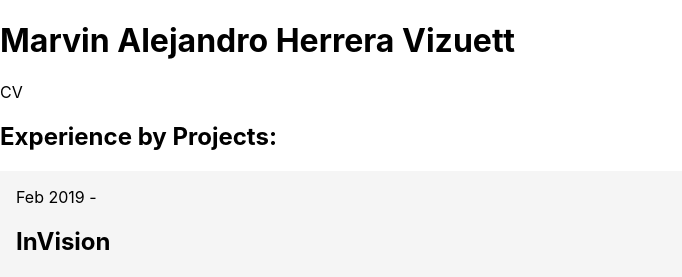
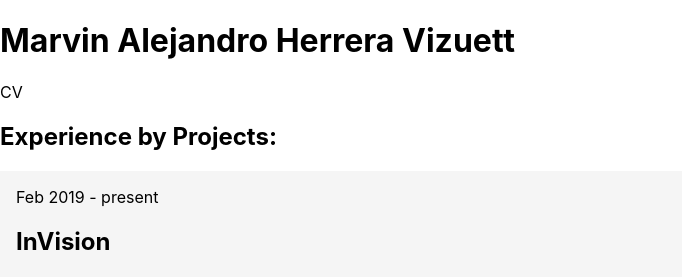
Before and after one commit to marvinahv/marvinahv.github.io, a React (Create React App) app: page / in a window 1280 px wide. Shown: the top 277 px of the page, without its empty margins (0-682 px from the left). Built offline with nearby package versions, Linux system fonts and the light colour scheme.

Commit message:
Abstract period of time from project

```diff
--- a/src/components/Project.js
+++ b/src/components/Project.js
@@ -6,18 +6,23 @@
     backgroundColor: 'whitesmoke'
   };
 
-  const highlights = props.highlights.map((highlight) => {
-    return <li>{highlight}</li>
-  })
+  const period = props.date.end ?
+    `${props.date.start} - ${props.date.end}` :
+    `${props.date.start} - present`;
 
   return (
     <div style={style} className="project">
-      <div>{props.date.start} - {props.date.end}</div>
+      <div>{period}</div>
       <h2>{props.name}</h2>
       <p>{props.desc}</p>
       <p>{props.client}</p>
       <p>{props.role}</p>
-      <ul>{highlights}</ul>
+
+      <ul>
+        { props.highlights.map((highlight) =>
+          <li>{highlight}</li>
+        )}
+      </ul>
     </div>
   )
 }
```
